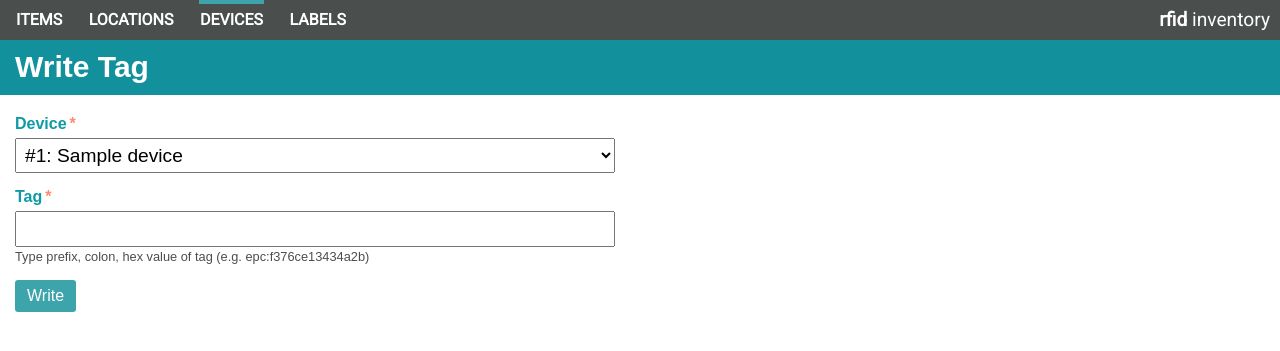
After one commit to risingstar120/rfid-inventory, a Django app: page /devices/1/add-write/ in a window 1280 px wide. The commit adds this page. Shown: the top 351 px of the page. Run offline with Django 3.2, Linux system fonts and the light colour scheme; a user stored in the database is signed in; tables that the repository leaves empty hold one stand-in row (values such as "Sample post"); some libraries are stand-ins or nearby versions.

Commit message:
Add tag writing support

```diff
--- a/listkeeper/devices/models.py
+++ b/listkeeper/devices/models.py
@@ -44,6 +44,8 @@ class Device(models.Model):
         delete = "{view}delete/"
         set_assigning = "{view}set-mode/assigning/"
         set_passive = "{view}set-mode/passive/"
+        add_write = "{view}add-write/"
+        add_random_write = "{view}add-random-write/"
 
     def __str__(self):
         return "#%s: %s" % (self.id, self.name)
@@ -110,3 +112,21 @@ class DeviceRead(models.Model):
             return Tag.objects.select_related("item").get(id=self.tag)
         except Tag.DoesNotExist:
             return None
+
+
+class DeviceWrite(models.Model):
+    """
+    Queue of tags to be written by a device.
+
+    Only some devices support tag writes.
+    """
+
+    device = models.ForeignKey(
+        "devices.Device", on_delete=models.CASCADE, related_name="writes"
+    )
+    tag = models.CharField(
+        max_length=255,
+        help_text="Type prefix, colon, hex value of tag (e.g. epc:f376ce13434a2b)",
+    )
+
+    created = models.DateTimeField(auto_now_add=True)
--- a/listkeeper/devices/views.py
+++ b/listkeeper/devices/views.py
@@ -1,3 +1,4 @@
+import random
 from bs4 import BeautifulSoup
 
 from django.contrib.auth.mixins import LoginRequiredMixin
@@ -9,23 +10,24 @@ from django.views.generic import (
     DetailView,
     ListView,
     UpdateView,
+    View,
 )
 
-from .models import Device
+from .models import Device, DeviceWrite
 
 
 class ListDevices(LoginRequiredMixin, ListView):
-    queryset = Device.objects.order_by("name")
+    queryset = Device.objects.select_related("location").order_by("name")
     template_name = "devices/list.html"
     context_object_name = "devices"
     extra_context = {"section": "devices"}
 
 
 class ViewDevice(LoginRequiredMixin, DetailView):
-    model = Device
+    queryset = Device.objects.prefetch_related("reads", "writes").select_related("location")
     template_name = "devices/view.html"
     extra_context = {"section": "devices"}
-    patch_ids = ["device-last-seen", "recent-reads"]
+    patch_ids = ["device-last-seen", "recent-reads", "writes"]
 
     def get(self, request, *args, **kwargs):
         # Don't handle non-patch requests
@@ -69,3 +71,27 @@ class SetDeviceMode(LoginRequiredMixin, DetailView):
         self.object.mode = kwargs["mode"]
         self.object.save()
         return redirect(self.object.urls.view)
+
+
+class AddWrite(LoginRequiredMixin, CreateView):
+    model = DeviceWrite
+    fields = ["device", "tag"]
+    template_name = "devices/add-write.html"
+    extra_context = {"section": "devices"}
+
+    def get_initial(self):
+        return {"device": self.kwargs["pk"]}
+
+    def get_success_url(self):
+        return self.object.device.urls.view
+
+
+class AddRandomWrite(LoginRequiredMixin, View):
+    """
+    Creates a random tag to write to the device
+    """
+
+    def get(self, request, pk):
+        tag_suffix = "".join(random.choice("abcdef1234567890") for i in range(22))
+        self.object = DeviceWrite.objects.create(device_id=pk, tag="epc:e2%s" % tag_suffix)
+        return redirect(self.object.device.urls.view)
--- a/listkeeper/listkeeper/urls.py
+++ b/listkeeper/listkeeper/urls.py
@@ -37,6 +37,8 @@ urlpatterns = [
     path("devices/<int:pk>/edit/", devices.EditDevice.as_view()),
     path("devices/<int:pk>/delete/", devices.DeleteDevice.as_view()),
     path("devices/<int:pk>/set-mode/<str:mode>/", devices.SetDeviceMode.as_view()),
+    path("devices/<int:pk>/add-write/", devices.AddWrite.as_view()),
+    path("devices/<int:pk>/add-random-write/", devices.AddRandomWrite.as_view()),
     # Locations
     path("locations/", locations.ListLocations.as_view()),
     path("locations/create/", locations.CreateLocation.as_view()),
--- /dev/null
+++ b/listkeeper/templates/devices/add-write.html
@@ -0,0 +1,16 @@
+{% extends "base.html" %}
+{% load crispy_forms_tags %}
+
+{% block content %}
+
+    <h1>Write Tag</h1>
+
+    <section>
+        <form action="." method="POST" class="create">
+            {{ form|crispy }}
+            {% csrf_token %}
+            <button>Write</button>
+        </form>
+    </section>
+
+{% endblock content %}
```
Also changed, not shown: listkeeper/devices/api.py (+15 -2 lines), listkeeper/templates/devices/view.html (+11 -0 lines), listkeeper/devices/migrations/0003_devicewrite.py (added).
